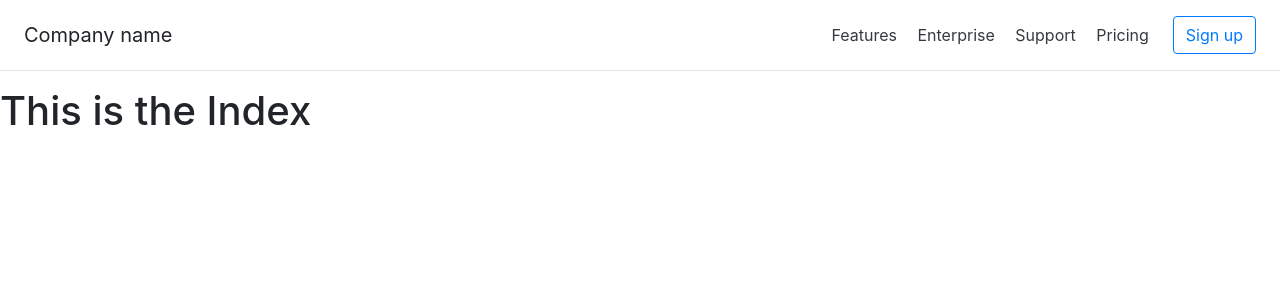
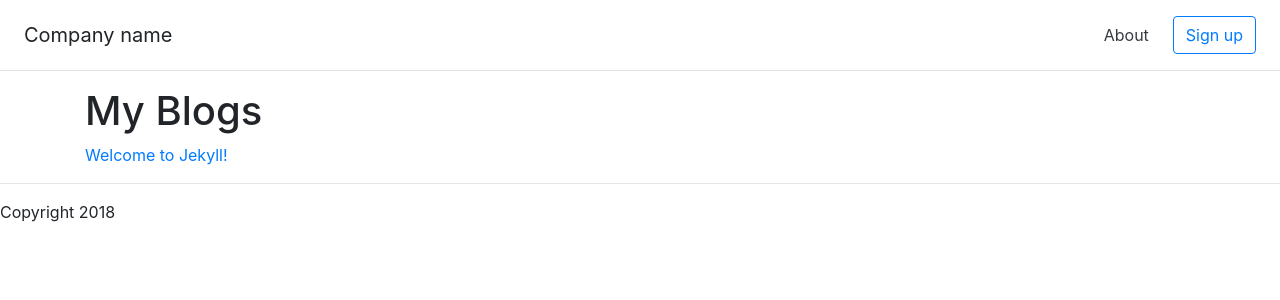
Before and after one commit to JMTee/LSCSWebsiteSample, a Jekyll site: the page built from index.md, in a window 1280 px wide. Shown: the top 300 px of the page. Built offline with Jekyll 4.4.1, drawn with Linux system fonts in a browser that asks for light colours; our own code applies the rules of GitHub Pages for plain Markdown files.

Commit message:
check in again

```diff
--- /dev/null
+++ b/_includes/footer.html
@@ -0,0 +1,9 @@
+    <hr>
+    Copyright 2018
+    <!-- Optional JavaScript -->
+    <!-- jQuery first, then Popper.js, then Bootstrap JS -->
+    <script src="https://code.jquery.com/jquery-3.3.1.slim.min.js" integrity="sha384-q8i/X+965DzO0rT7abK41JStQIAqVgRVzpbzo5smXKp4YfRvH+8abtTE1Pi6jizo" crossorigin="anonymous"></script>
+    <script src="https://cdnjs.cloudflare.com/ajax/libs/popper.js/1.14.0/umd/popper.min.js" integrity="sha384-cs/chFZiN24E4KMATLdqdvsezGxaGsi4hLGOzlXwp5UZB1LY//20VyM2taTB4QvJ" crossorigin="anonymous"></script>
+    <script src="https://stackpath.bootstrapcdn.com/bootstrap/4.1.0/js/bootstrap.min.js" integrity="sha384-uefMccjFJAIv6A+rW+L4AHf99KvxDjWSu1z9VI8SKNVmz4sk7buKt/6v9KI65qnm" crossorigin="anonymous"></script>
+  </body>
+</html>
--- /dev/null
+++ b/_includes/header.html
@@ -0,0 +1,21 @@
+<!doctype html>
+<html lang="en">
+  <head>
+    <!-- Required meta tags -->
+    <meta charset="utf-8">
+    <meta name="viewport" content="width=device-width, initial-scale=1, shrink-to-fit=no">
+
+    <!-- Bootstrap CSS -->
+    <link rel="stylesheet" href="https://stackpath.bootstrapcdn.com/bootstrap/4.1.0/css/bootstrap.min.css" integrity="sha384-9gVQ4dYFwwWSjIDZnLEWnxCjeSWFphJiwGPXr1jddIhOegiu1FwO5qRGvFXOdJZ4" crossorigin="anonymous">
+
+    <title>Sample Website </title>
+  </head>
+  <body>
+      <div class="d-flex flex-column flex-md-row align-items-center p-3 px-md-4 mb-3 bg-white border-bottom box-shadow">
+          <h5 class="my-0 mr-md-auto font-weight-normal">Company name</h5>
+          <nav class="my-2 my-md-0 mr-md-3">
+            <a class="p-2 text-dark" href="/about">About</a>
+
+          </nav>
+          <a class="btn btn-outline-primary" href="#">Sign up</a>
+        </div>
--- a/_layouts/main.html
+++ b/_layouts/main.html
@@ -1,34 +1,8 @@
-<!doctype html>
-<html lang="en">
-  <head>
-    <!-- Required meta tags -->
-    <meta charset="utf-8">
-    <meta name="viewport" content="width=device-width, initial-scale=1, shrink-to-fit=no">
 
-    <!-- Bootstrap CSS -->
-    <link rel="stylesheet" href="https://stackpath.bootstrapcdn.com/bootstrap/4.1.0/css/bootstrap.min.css" integrity="sha384-9gVQ4dYFwwWSjIDZnLEWnxCjeSWFphJiwGPXr1jddIhOegiu1FwO5qRGvFXOdJZ4" crossorigin="anonymous">
+   {% include header.html %}
 
-    <title>Hello, world!</title>
-  </head>
-  <body>
-      <div class="d-flex flex-column flex-md-row align-items-center p-3 px-md-4 mb-3 bg-white border-bottom box-shadow">
-          <h5 class="my-0 mr-md-auto font-weight-normal">Company name</h5>
-          <nav class="my-2 my-md-0 mr-md-3">
-            <a class="p-2 text-dark" href="#">Features</a>
-            <a class="p-2 text-dark" href="#">Enterprise</a>
-            <a class="p-2 text-dark" href="#">Support</a>
-            <a class="p-2 text-dark" href="#">Pricing</a>
-          </nav>
-          <a class="btn btn-outline-primary" href="#">Sign up</a>
-        </div>
+  <div class="container">
+  {{ content }}
+  </div>
 
-
-  {{ content }}
-
-    <!-- Optional JavaScript -->
-    <!-- jQuery first, then Popper.js, then Bootstrap JS -->
-    <script src="https://code.jquery.com/jquery-3.3.1.slim.min.js" integrity="sha384-q8i/X+965DzO0rT7abK41JStQIAqVgRVzpbzo5smXKp4YfRvH+8abtTE1Pi6jizo" crossorigin="anonymous"></script>
-    <script src="https://cdnjs.cloudflare.com/ajax/libs/popper.js/1.14.0/umd/popper.min.js" integrity="sha384-cs/chFZiN24E4KMATLdqdvsezGxaGsi4hLGOzlXwp5UZB1LY//20VyM2taTB4QvJ" crossorigin="anonymous"></script>
-    <script src="https://stackpath.bootstrapcdn.com/bootstrap/4.1.0/js/bootstrap.min.js" integrity="sha384-uefMccjFJAIv6A+rW+L4AHf99KvxDjWSu1z9VI8SKNVmz4sk7buKt/6v9KI65qnm" crossorigin="anonymous"></script>
-  </body>
-</html>
+{% include footer.html %}
--- a/index.md
+++ b/index.md
@@ -4,4 +4,12 @@
 
 layout: main
 ---
-# This is the Index
+# My Blogs
+
+
+
+ {% for post in site.posts %}
+ <a href="{{post.url}}">
+  {{ post.title }}
+ </a>
+ {% endfor %}
```
Also changed, not shown: about.md (+1 -1 lines), _layouts/blog.html (added).
